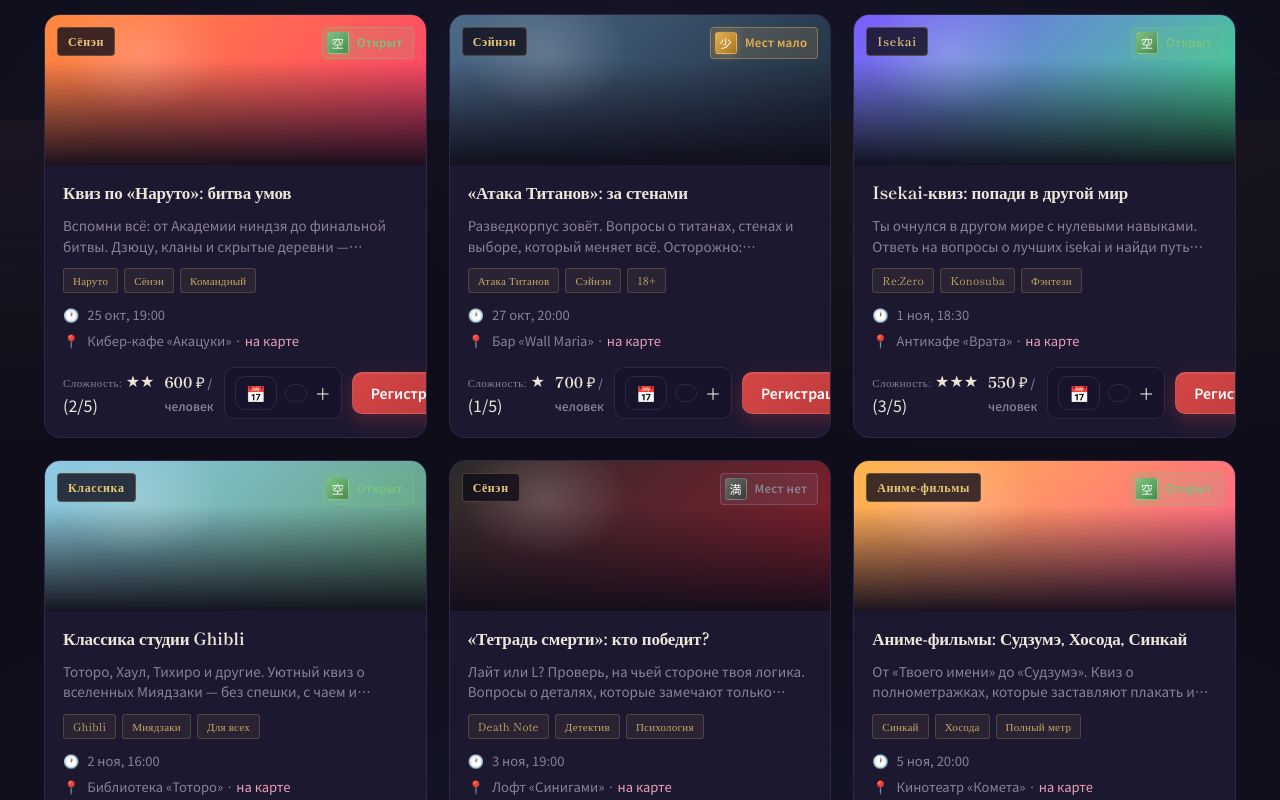
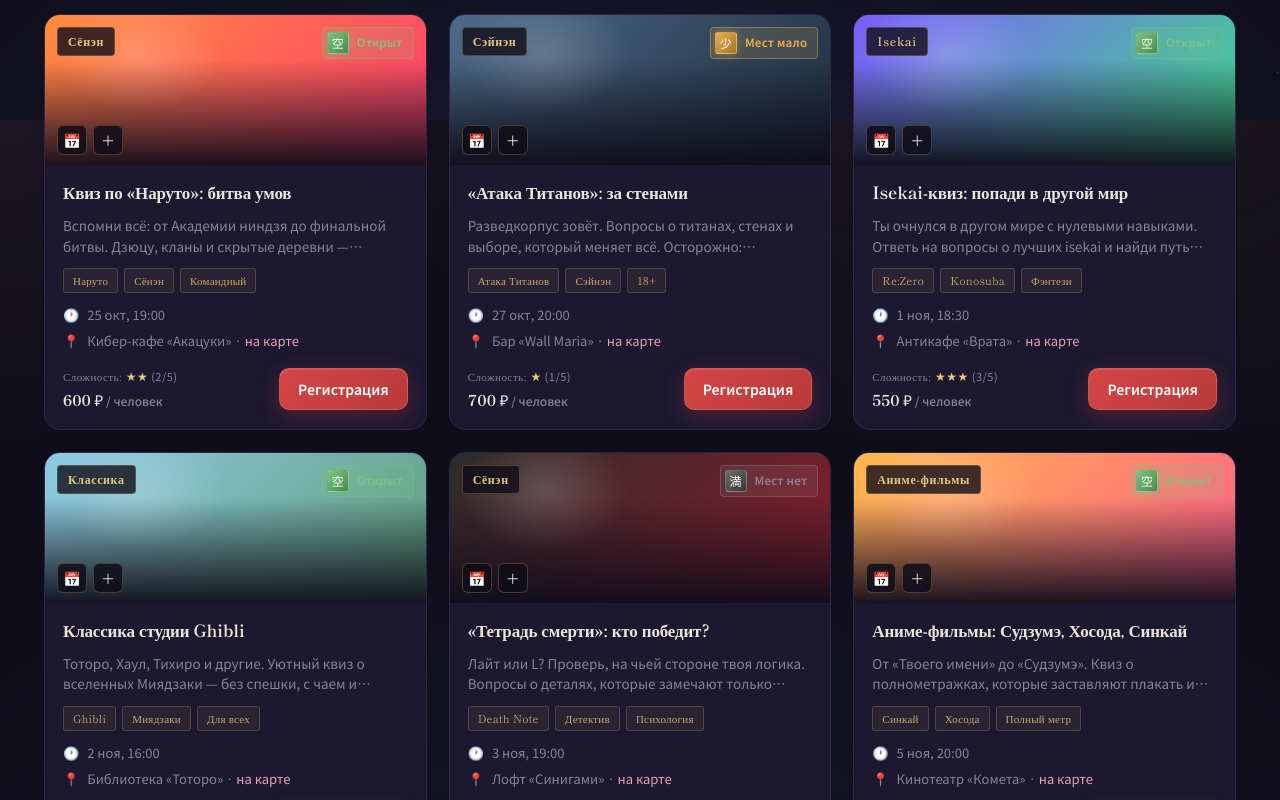
Before and after one commit to racha666/quizpetproject, a React (Vite) app: page / in a window 1280 px wide. Shown: the part 680-1480 px from the top of the page. Built offline with nearby package versions, Linux system fonts and the light colour scheme.

Commit message:
QuizCard: вариант B, чистый футер, фикс дублей CSS

```diff
--- a/src/App.css
+++ b/src/App.css
@@ -481,6 +481,40 @@
   letter-spacing: 0.05em;
 }
 
+/* Действия на обложке: календарь + подборка */
+.card__actions {
+  position: absolute;
+  bottom: 10px;
+  left: 12px;
+  z-index: 2;
+  display: flex;
+  gap: 6px;
+}
+
+.card__icon-btn {
+  width: 30px;
+  height: 30px;
+  border-radius: 6px;
+  background: rgba(15, 13, 26, 0.85);
+  backdrop-filter: blur(6px);
+  border: 1px solid rgba(201, 169, 97, 0.3);
+  color: var(--text);
+  font-size: 14px;
+  display: grid;
+  place-items: center;
+  cursor: pointer;
+  text-decoration: none;
+  padding: 0;
+  line-height: 1;
+  font-family: var(--font-body);
+  transition: border-color 0.2s, background 0.2s;
+}
+
+.card__icon-btn:hover {
+  border-color: var(--gold-bright);
+  background: rgba(15, 13, 26, 0.95);
+}
+
 /* Ханко-печать (бейдж статуса) */
 .badge {
   position: absolute;
@@ -539,7 +573,6 @@
   flex: none;
 }
 
-/* ← НОВОЕ: ханко под новые классы badge--ok / warn / muted / danger */
 .badge--ok .badge__hanko {
   background: linear-gradient(135deg, var(--ok), #4a8a4e);
   box-shadow: 0 0 10px rgba(123, 196, 127, 0.4);
@@ -633,6 +666,33 @@
   gap: 10px;
   margin-top: auto;
   padding-top: 4px;
+}
+
+.card__footer-info {
+  display: flex;
+  flex-direction: column;
+  gap: 2px;
+  min-width: 0;
+}
+
+.card__difficulty {
+  font-size: 12px;
+  color: var(--gold-bright);
+  letter-spacing: 0.04em;
+  white-space: nowrap;
+}
+
+.card__difficulty-label {
+  font-size: 11px;
+  color: var(--muted);
+  font-family: var(--font-display);
+  letter-spacing: 0.04em;
+  margin-right: 4px;
+}
+
+.card__difficulty-dim {
+  color: var(--muted);
+  font-size: 11px;
 }
 
 .card__price {
@@ -755,7 +815,7 @@
   }
 }
 
-/* ===== Registration form (адаптация под новый стиль) ===== */
+/* ===== Registration form ===== */
 .form {
   background: var(--card);
   border: 1px solid var(--border-gold);
@@ -1092,7 +1152,7 @@
   }
 }
 
-/* ===== Profile (view mode) ===== */
+/* ===== Profile ===== */
 .profile-card {
   background: var(--card);
   border: 1px solid var(--border-gold);
@@ -1472,6 +1532,10 @@
   animation: slideUp 0.2s ease;
 }
 
+.dialog--wide {
+  max-width: 520px;
+}
+
 @keyframes slideUp {
   from {
     opacity: 0;
@@ -1789,7 +1853,7 @@
   background: linear-gradient(135deg, #6a6a6a, #3a3a3a);
 }
 
-/* ← НОВОЕ: аккордеон «Подробнее» */
+/* Аккордеон «Подробнее» */
 .participation-card__details {
   border-top: 1px solid var(--border);
   padding-top: 12px;
@@ -1857,7 +1921,7 @@
   line-height: 1.6;
 }
 
-/* ← НОВОЕ: панель капитана в карточке участия */
+/* Панель капитана в карточке участия */
 .participation-card__captain-panel {
   display: flex;
   flex-direction: column;
@@ -2100,19 +2164,7 @@
   }
 }
 
-.card__difficulty-label {
-  font-size: 11px;
-  color: var(--muted);
-  font-family: var(--font-display);
-  letter-spacing: 0.04em;
-  margin-right: 4px;
-}
-
 /* ===== QuizPlans (T21) ===== */
-.dialog--wide {
-  max-width: 520px;
-}
-
 .add-to-plan__list {
   display: flex;
   flex-direction: column;
@@ -2163,14 +2215,6 @@
   flex: 1;
 }
 
-.card__plan-btn {
-  padding: 8px 10px;
-  font-size: 16px;
-  line-height: 1;
-  flex: none;
-  font-weight: 400;
-}
-
 .plan-card__list {
   list-style: none;
   padding: 0;
@@ -2193,6 +2237,11 @@
 
 .plan-card__more {
   color: var(--gold);
+  font-style: italic;
+}
+
+.plan-card__empty {
+  color: var(--muted);
   font-style: italic;
 }
 
@@ -2226,31 +2275,41 @@
 
 .plan-quiz-wrapper {
   position: relative;
+  transition: transform 0.3s;
+}
+
+.plan-quiz-wrapper:hover {
+  transform: translateY(-6px);
+}
+
+.plan-quiz-wrapper:hover .card {
+  transform: none;
 }
 
 .plan-quiz-remove {
   position: absolute;
-  top: 8px;
-  left: 8px;
-  width: 30px;
-  height: 30px;
+  top: -10px;
+  right: -10px;
+  width: 26px;
+  height: 26px;
   border-radius: 50%;
-  background: rgba(15, 13, 26, 0.85);
+  background: rgba(15, 13, 26, 0.92);
   border: 1px solid rgba(214, 69, 69, 0.5);
   color: var(--danger);
-  font-size: 18px;
+  font-size: 16px;
   line-height: 1;
   cursor: pointer;
   z-index: 3;
   display: grid;
   place-items: center;
   backdrop-filter: blur(4px);
-  transition: background 0.2s, border-color 0.2s;
+  transition: background 0.2s, border-color 0.2s, transform 0.15s;
 }
 
 .plan-quiz-remove:hover:not(:disabled) {
-  background: rgba(214, 69, 69, 0.2);
+  background: rgba(214, 69, 69, 0.25);
   border-color: var(--danger);
+  transform: scale(1.1);
 }
 
 .plan-quiz-remove:disabled {
@@ -2269,6 +2328,7 @@
   border-color: var(--border-gold);
   box-shadow: 0 0 24px rgba(201, 169, 97, 0.08);
 }
+
 /* ===== PlansTab: удаление подборки, X на углу ===== */
 .plan-tab-card-wrapper {
   position: relative;
@@ -2304,31 +2364,3 @@
   border-color: var(--danger);
   transform: scale(1.1);
 }
-
-.plan-card__empty {
-  color: var(--muted);
-  font-style: italic;
-}
-
-/* ===== PlanPage: X у квиза — на углу, не на жанре ===== */
-.plan-quiz-wrapper {
-  position: relative;
-  transition: transform 0.3s;
-}
-
-.plan-quiz-wrapper:hover {
-  transform: translateY(-6px);
-}
-
-.plan-quiz-wrapper:hover .card {
-  transform: none;
-}
-
-/* переопределяем старое положение (left: 8px) */
-.plan-quiz-remove {
-  top: -10px;
-  right: -10px;
-  left: auto;
-  width: 26px;
-  height: 26px;
-}
--- a/src/components/QuizCard.jsx
+++ b/src/components/QuizCard.jsx
@@ -12,6 +12,8 @@ function QuizCard({ quiz, onRegister }) {
       ? quiz.cancellationReason
       : undefined
 
+  const gcalUrl = buildGoogleCalendarUrl(quiz)
+
   return (
     <article className="card">
       <div className="card__cover" style={{ background: quiz.cover }}>
@@ -22,6 +24,30 @@ function QuizCard({ quiz, onRegister }) {
           </span>
           {badge.text}
         </span>
+
+        <div className="card__actions">
+          {gcalUrl && (
+            <a
+              className="card__icon-btn"
+              href={gcalUrl}
+              target="_blank"
+              rel="noopener noreferrer"
+              title="Добавить в Google Calendar"
+              aria-label="Добавить в Google Calendar"
+            >
+              📅
+            </a>
+          )}
+          <button
+            className="card__icon-btn"
+            type="button"
+            onClick={() => setPlanDialogOpen(true)}
+            title="Добавить в подборку"
+            aria-label="Добавить в подборку"
+          >
+            ＋
+          </button>
+        </div>
       </div>
 
       <div className="card__body">
@@ -56,45 +82,24 @@ function QuizCard({ quiz, onRegister }) {
         </div>
 
         <div className="card__footer">
+          <div className="card__footer-info">
             <span
               className="card__difficulty"
               title={`Сложность: ${quiz.difficulty} из 5`}
             >
               <span className="card__difficulty-label">Сложность:</span>
               {'★'.repeat(quiz.difficulty)}
+              {quiz.difficulty < 5 && (
                 <span className="card__difficulty-dim">
-            {quiz.difficulty < 5 ? ` (${quiz.difficulty}/5)` : ''}
+                  {' '}({quiz.difficulty}/5)
                 </span>
+              )}
             </span>
             <span className={`card__price ${quiz.free ? 'card__price--free' : ''}`}>
               {quiz.price}
               {!quiz.free && <small> / человек</small>}
             </span>
-          <button
-            className="btn btn--ghost card__plan-btn"
-            type="button"
-            onClick={() => setPlanDialogOpen(true)}
-            title="Добавить в подборку"
-          >
-          <a
-            className="btn btn--ghost card__plan-btn"
-            href={buildGoogleCalendarUrl(quiz) || '#'}
-            target="_blank"
-            rel="noopener noreferrer"
-            title="Добавить в Google Calendar"
-            aria-label="Добавить в Google Calendar"
-            style={{ opacity: quiz.dateISO ? 1 : 0.3, pointerEvents: quiz.dateISO ? 'auto' : 'none' }}
-          >
-            📅
-          </a>
-          <button
-            className="btn btn--ghost card__plan-btn"
-            type="button"
-            onClick={() => setPlanDialogOpen(true)}
-            title="Добавить в подборку"
-          ></button>
-            ＋
-          </button>
+          </div>
           <button
             className="btn btn--primary"
             type="button"
@@ -105,6 +110,7 @@ function QuizCard({ quiz, onRegister }) {
           </button>
         </div>
       </div>
+
       {planDialogOpen && (
         <AddToPlanDialog
           quiz={quiz}
```
Lines whose indentation alone changed are shown as unchanged.
